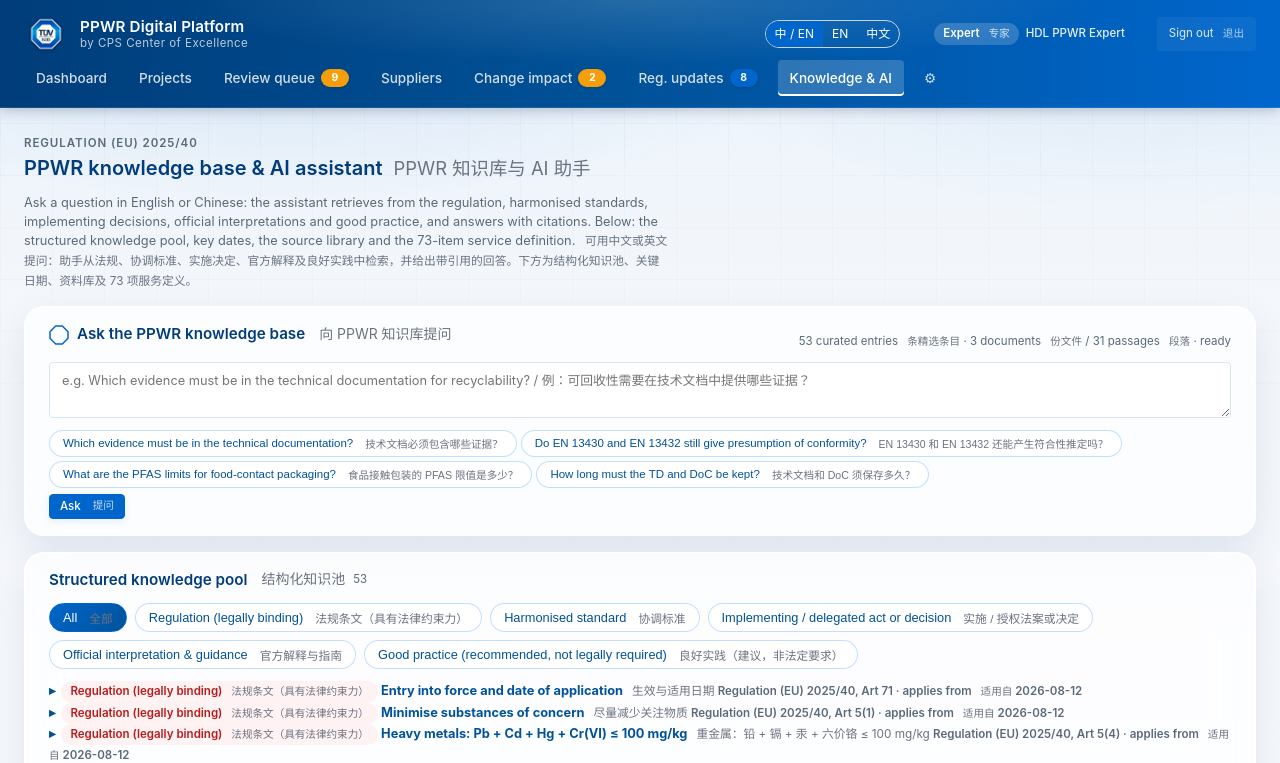
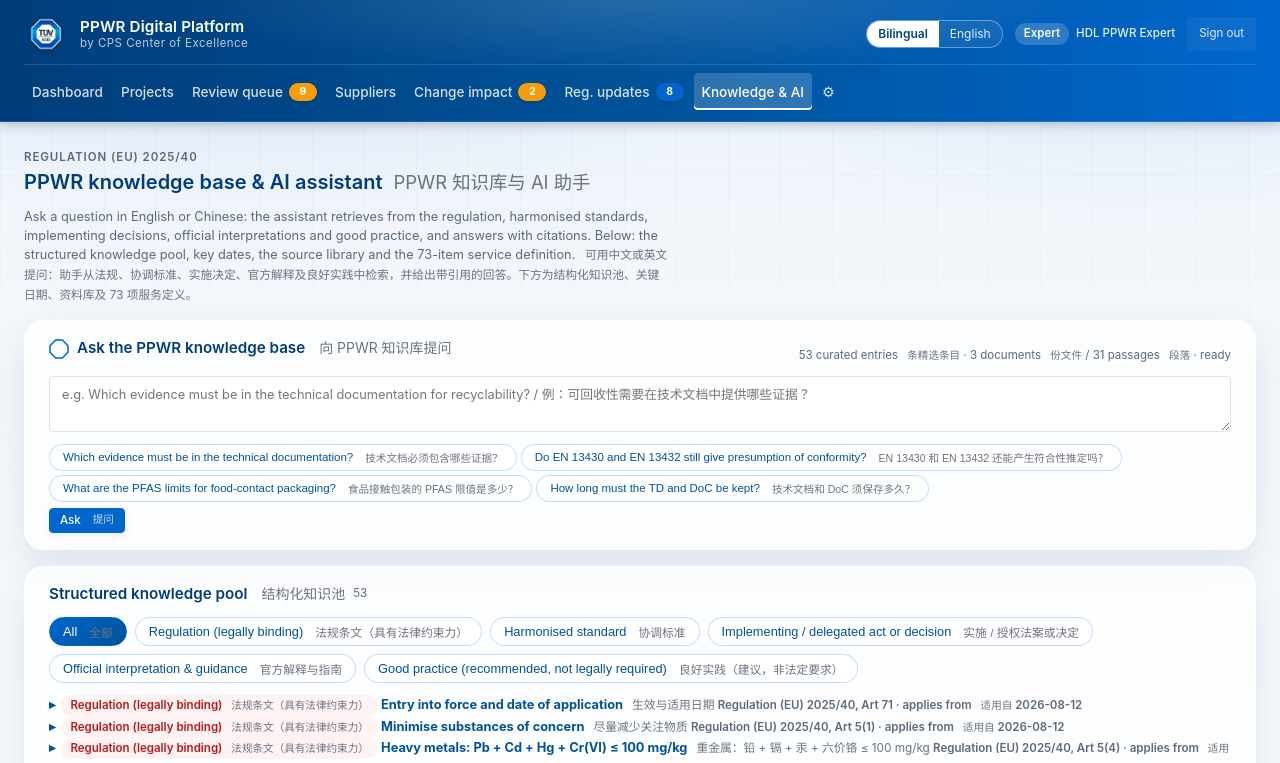
Before and after one commit to tuvsud-chengzhen-xie/PPWR_Digital_Platform, a FastAPI app: page /knowledge in a window 1280 px wide. Shown: the top 763 px of the page. Run offline with FastAPI, Linux system fonts and the light colour scheme; the visitor is signed in with stand-in values (Sample User, id 1); some libraries are stand-ins or nearby versions.

Commit message:
top bar issue fix

```diff
--- a/app/static/app.js
+++ b/app/static/app.js
@@ -6,6 +6,38 @@
    - confirm prompts, clickable table rows */
 
 (function () {
+    const topbar = document.querySelector(".topbar");
+    if (topbar) {
+        const toggle = topbar.querySelector(".nav-toggle");
+        const mobile = window.matchMedia("(max-width: 880px)");
+        const setOpen = (open) => {
+            topbar.classList.toggle("is-open", open);
+            if (toggle) {
+                toggle.setAttribute("aria-expanded", open ? "true" : "false");
+                toggle.setAttribute("aria-label", open ? "Close menu" : "Open menu");
+            }
+        };
+        if (toggle) {
+            toggle.addEventListener("click", () => setOpen(!topbar.classList.contains("is-open")));
+            document.addEventListener("keydown", (e) => {
+                if (e.key === "Escape" && topbar.classList.contains("is-open")) { setOpen(false); toggle.focus(); }
+            });
+            document.addEventListener("click", (e) => {
+                if (topbar.classList.contains("is-open") && !topbar.contains(e.target)) setOpen(false);
+            });
+            const onChange = () => { if (!mobile.matches) setOpen(false); };
+            if (mobile.addEventListener) mobile.addEventListener("change", onChange); else mobile.addListener(onChange);
+        }
+        // Sticky side rails stop below the top bar, whose height changes as the nav wraps.
+        const syncOffset = () => {
+            if (topbar.classList.contains("is-open")) return;
+            document.documentElement.style.setProperty("--sticky-top-offset", (topbar.offsetHeight + 8) + "px");
+        };
+        syncOffset();
+        if (window.ResizeObserver) new ResizeObserver(syncOffset).observe(topbar);
+        else window.addEventListener("resize", syncOffset);
+    }
+
     const params = new URLSearchParams(location.search);
     const toast = params.get("toast");
     if (toast && typeof showToast === "function") {
@@ -130,7 +162,6 @@
     const esc = (s) => String(s == null ? "" : s).replace(/[&<>"]/g, c => ({ "&": "&amp;", "<": "&lt;", ">": "&gt;", '"': "&quot;" }[c]));
     function bi(en, zh) {
         if (!zh || zh === en || LANG === "en") return esc(en);
-        if (LANG === "zh") return esc(zh);
         return esc(en) + ' <span class="zh">' + esc(zh) + "</span>";
     }
     const mark = (ok) => ok === true ? '<span class="ai-mark ok">✓</span>' : ok === false ? '<span class="ai-mark no">!</span>' : '<span class="ai-mark maybe">?</span>';
@@ -201,7 +232,7 @@
         if (data.ok === false) { out.innerHTML = `<p class="small">${esc(data.message || "Error")}</p>`; out.hidden = false; return; }
         const text = (s) => esc(s).replace(/\[S(\d+)\]/g, '<a class="cite" href="#src-$1">[S$1]</a>').replace(/\n/g, "<br>");
         let h = "";
-        if (LANG !== "zh") h += `<div class="ans-en">${text(data.en)}</div>`;
+        h += `<div class="ans-en">${text(data.en)}</div>`;
         if (LANG !== "en" && data.zh) h += `<div class="ans-zh" lang="zh">${text(data.zh)}</div>`;
         if (data.sources && data.sources.length) {
             h += `<ol class="ans-src">` + data.sources.map((s, i) =>
--- a/app/static/style.css
+++ b/app/static/style.css
@@ -38,8 +38,6 @@
     font-size: var(--font-size-xs); font-weight: var(--font-weight-medium); margin-right: 8px; white-space: nowrap; }
 .who .badge { background: rgba(255,255,255,.18); color: var(--white); }
 .signout { border: none; cursor: pointer; font: inherit; font-size: var(--font-size-xs); white-space: nowrap; }
-@media (max-width: 1180px) { .who-name { display: none; } .topnav { margin-left: 0; } }
-@media (max-width: 980px) { .topbar-inner { flex-wrap: wrap; } .topnav { order: 3; width: 100%; overflow-x: auto; } }
 
 /* ---------- buttons ---------- */
 .btn { display: inline-flex; align-items: center; gap: 6px; padding: var(--space-2) var(--space-3);
@@ -421,10 +419,6 @@
    ========================================================================== */
 .zh { color: var(--neutral-500, #6b7280); font-weight: 400; font-size: .92em; }
 .zh-block { display: block; color: var(--neutral-600, #4b5563); margin-top: 3px; font-size: .95em; }
-.topnav .zh { font-size: 11px; opacity: .75; }
-.lang-switch { display: inline-flex; border: 1px solid var(--neutral-200, #e5e7eb); border-radius: 999px; overflow: hidden; margin-right: 10px; }
-.lang-switch a { padding: 3px 9px; font-size: 12px; color: inherit; text-decoration: none; }
-.lang-switch a.is-active { background: var(--brand-600, #0066cc); color: #fff; }
 .nav-count.is-info { background: var(--brand-600, #0066cc); color: #fff; }
 
 .plain-summary { margin: 12px 0 0; padding: 10px 12px; background: var(--brand-50, #eef5fc); border-left: 3px solid var(--brand-600, #0066cc); border-radius: 6px; font-size: 14px; line-height: 1.5; }
@@ -500,11 +494,84 @@
 .impact-block h3 { font-size: 14px; margin: 0 0 4px; }
 .alert-row { padding: 6px 0; border-bottom: 1px solid var(--neutral-100, #f1f5f9); }
 .pool-entry summary { line-height: 1.6; }
-.topnav .zh, .who .zh, .signout .zh, .btn-primary .zh, .lang-switch .zh { color: inherit; opacity: .78; }
+.btn-primary .zh { color: inherit; opacity: .78; }
 .kpi-tile .kpi-label, .kpi-tile .kpi-sub { white-space: normal; text-overflow: clip; overflow: visible; }
 .level-badge { white-space: normal; line-height: 1.35; text-align: left; }
 .guide-table td:first-child { min-width: 300px; }
 .guide-table td:nth-child(3) { min-width: 170px; max-width: 220px; }
-@media (max-width: 1500px) { .topnav .zh { display: none; } }
-.lang-switch { position: relative; z-index: 5; } .lang-switch a { display: inline-block; position: relative; z-index: 6; line-height: 1.6; }
-@media (max-width: 1400px) { .topbar-inner { flex-wrap: wrap; row-gap: 4px; } .topnav { order: 3; width: 100%; overflow-x: auto; margin-left: 0; } }
+
+/* ==========================================================================
+   Top bar — English-only, responsive.
+   ≥1401px: one row (brand · nav · actions)
+   881–1400px: two rows (brand + actions / nav, wrapping — never scrolling)
+   ≤880px: brand + Menu button; nav and actions in a collapsible panel
+   ========================================================================== */
+.topbar-inner { gap: var(--space-3); min-width: 0; }
+.brand { flex: 0 0 auto; min-width: 0; }
+.brand-text { min-width: 0; }
+.brand-title, .brand-sub { white-space: nowrap; overflow: hidden; text-overflow: ellipsis; }
+.topbar-menu { flex: 1 1 auto; min-width: 0; display: flex; align-items: center; gap: var(--space-3); }
+.topnav { margin-left: 0; gap: 2px; flex-wrap: wrap; min-width: 0; }
+.topnav a { padding: var(--space-2) var(--space-2); }
+.nav-settings { font-size: 1.05em; }
+.nav-settings-text { position: absolute; width: 1px; height: 1px; overflow: hidden; clip: rect(0 0 0 0); white-space: nowrap; }
+.topbar-actions { margin-left: auto; display: flex; align-items: center; gap: var(--space-3); flex: 0 0 auto; }
+.topbar-actions .who { margin-right: 0; }
+.signout-form { display: inline-flex; margin: 0; }
+
+.lang-switch { display: inline-flex; flex: 0 0 auto; position: relative; z-index: 5; border: 1px solid rgba(255,255,255,.35);
+    border-radius: 999px; overflow: hidden; background: rgba(255,255,255,.06); }
+.lang-switch a { display: inline-block; position: relative; z-index: 6; padding: 3px 11px; font-size: 12px; line-height: 1.6;
+    color: rgba(255,255,255,.88); text-decoration: none; white-space: nowrap; }
+.lang-switch a:hover { background: rgba(255,255,255,.14); color: var(--white); text-decoration: none; }
+.lang-switch a.is-active { background: var(--white); color: var(--tuv-blue-800, #00477f); font-weight: var(--font-weight-semibold); }
+.lang-switch a:focus-visible, .topnav a:focus-visible, .signout:focus-visible, .nav-toggle:focus-visible {
+    outline: 2px solid var(--white); outline-offset: 2px; }
+
+.nav-toggle { display: none; align-items: center; gap: 8px; margin-left: auto; padding: 7px 12px; border-radius: var(--radius-sm);
+    border: 1px solid rgba(255,255,255,.35); background: rgba(255,255,255,.08); color: var(--white); font: inherit;
+    font-size: var(--font-size-sm); font-weight: var(--font-weight-medium); cursor: pointer; }
+.nav-toggle:hover { background: rgba(255,255,255,.16); }
+.nav-toggle-bars, .nav-toggle-bars::before, .nav-toggle-bars::after { display: block; width: 16px; height: 2px; border-radius: 1px;
+    background: currentColor; transition: transform var(--duration-fast, .15s), opacity var(--duration-fast, .15s); }
+.nav-toggle-bars { position: relative; }
+.nav-toggle-bars::before, .nav-toggle-bars::after { content: ""; position: absolute; left: 0; }
+.nav-toggle-bars::before { top: -5px; }
+.nav-toggle-bars::after { top: 5px; }
+.topbar.is-open .nav-toggle-bars { background: transparent; }
+.topbar.is-open .nav-toggle-bars::before { transform: translateY(5px) rotate(45deg); }
+.topbar.is-open .nav-toggle-bars::after { transform: translateY(-5px) rotate(-45deg); }
+
+@media (min-width: 1401px) and (max-width: 1599px) { .who-name { display: none; } }
+@media (max-width: 1400px) {
+    .topbar-inner { flex-wrap: wrap; row-gap: var(--space-2); }
+    .topbar-menu { display: contents; }
+    .topnav { order: 3; flex: 1 0 100%; padding-top: var(--space-2); border-top: 1px solid rgba(255,255,255,.14); }
+}
+@media (max-width: 880px) {
+    .topbar-inner { padding: var(--space-2) var(--space-4); gap: var(--space-2) var(--space-3); }
+    .brand { flex: 1 1 auto; gap: var(--space-2); }
+    .brand-logo { height: 36px; }
+    .brand-title { font-size: var(--font-size-base, 1rem); }
+    .nav-toggle { display: inline-flex; }
+    .topbar-menu { display: flex; order: 3; flex: 1 0 100%; flex-direction: column; align-items: stretch; gap: var(--space-3);
+        max-height: calc(100vh - 64px); overflow-y: auto; padding: var(--space-2) 0 var(--space-1);
+        border-top: 1px solid rgba(255,255,255,.14); }
+    html.js .topbar.has-menu:not(.is-open) .topbar-menu { display: none; }
+    .topbar:not(.has-menu) .topbar-menu { flex: 0 0 auto; order: 0; padding: 0; border-top: 0; }
+    .topbar:not(.has-menu) .topbar-actions { padding-top: 0; border-top: 0; }
+    html:not(.js) .nav-toggle { display: none; }
+    .topnav { order: 0; flex: 0 0 auto; flex-direction: column; flex-wrap: nowrap; gap: 2px; padding-top: 0; border-top: 0; }
+    .topnav a { padding: 10px 12px; justify-content: flex-start; }
+    .topnav a .nav-count { margin-left: auto; }
+    .nav-settings { font-size: inherit; }
+    .nav-settings-text { position: static; width: auto; height: auto; overflow: visible; clip: auto; }
+    .topbar-actions { margin-left: 0; flex-wrap: wrap; justify-content: space-between; gap: var(--space-2) var(--space-3);
+        padding-top: var(--space-3); border-top: 1px solid rgba(255,255,255,.14); }
+    .topbar-actions .who-name { display: inline; white-space: normal; }
+    .signout-form { margin-left: auto; }
+}
+@media (max-width: 420px) {
+    .brand-sub { display: none; }
+    .nav-toggle-text { position: absolute; width: 1px; height: 1px; overflow: hidden; clip: rect(0 0 0 0); }
+}
--- a/app/templates/base.html
+++ b/app/templates/base.html
@@ -1,19 +1,20 @@
 <!doctype html>
-<html lang="{{ 'zh' if lang == 'zh' else 'en' }}" data-lang="{{ lang }}">
+<html lang="en" data-lang="{{ lang }}">
 <head>
     <meta charset="utf-8">
     <meta name="viewport" content="width=device-width,initial-scale=1">
+    <script>document.documentElement.classList.add("js");</script>
     <title>{% block title %}{{ APP_NAME }}{% endblock %} — {{ APP_SUB }}</title>
     <link rel="icon" type="image/png" href="/static/logo.png">
     <link rel="stylesheet" href="/ds/tokens.css">
     <link rel="stylesheet" href="/ds/shell.css">
     <link rel="stylesheet" href="/ds/nudges.css">
     <link rel="stylesheet" href="/ds/ai-overlay.css">
-    <link rel="stylesheet" href="/static/style.css?v=2.1">
+    <link rel="stylesheet" href="/static/style.css?v=2.4">
 </head>
 <body>
 
-<header class="topbar">
+<header class="topbar{{ ' has-menu' if user }}">
     <div class="topbar-inner">
         <a class="brand" href="/">
             <img src="/static/logo.png" alt="TÜV SÜD" class="brand-logo">
@@ -22,36 +23,46 @@
                 <span class="brand-sub">{{ APP_SUB }}</span>
             </div>
         </a>
+        {# The top bar is English-only in every language mode. #}
+        {% if user %}
+        <button type="button" class="nav-toggle" aria-expanded="false" aria-controls="topbar-menu" aria-label="Open menu">
+            <span class="nav-toggle-bars" aria-hidden="true"></span><span class="nav-toggle-text">Menu</span>
+        </button>
+        {% endif %}
+        <div class="topbar-menu" id="topbar-menu">
             {% if user %}
             <nav class="topnav" aria-label="Main">
-            <a href="/" class="{{ 'is-active' if active == 'dashboard' }}">{{ t('Dashboard', '概览') }}</a>
-            <a href="/projects" class="{{ 'is-active' if active == 'projects' }}">{{ t('Projects', '项目') }}</a>
+                <a href="/" class="{{ 'is-active' if active == 'dashboard' }}">Dashboard</a>
+                <a href="/projects" class="{{ 'is-active' if active == 'projects' }}">Projects</a>
                 <a href="/review" class="{{ 'is-active' if active == 'review' }}"
-               title="{{ tt('Submissions waiting for AI pre-review or your decision', '等待 AI 初审或您决定的提交') if is_expert else tt('Items sent back to you for rework', '退回给您返工的条目') }}">
-                {{ t('Review queue', '审核队列') if is_expert else t('My actions', '我的待办') }}
+                   title="{{ 'Submissions waiting for AI pre-review or your decision' if is_expert else 'Items sent back to you for rework' }}">
+                    {{ 'Review queue' if is_expert else 'My actions' }}
                     {% if nav_queue %}<span class="nav-count">{{ nav_queue }}</span>{% endif %}</a>
-            <a href="/suppliers" class="{{ 'is-active' if active == 'suppliers' }}">{{ t('Suppliers', '供应商') }}</a>
-            <a href="/changes" class="{{ 'is-active' if active == 'changes' }}" title="{{ tt('Supplier and material changes and where they land', '供应商与材料变更及其影响') }}">
-                {{ t('Change impact', '变更影响') }} {% if nav_changes %}<span class="nav-count">{{ nav_changes }}</span>{% endif %}</a>
-            <a href="/updates" class="{{ 'is-active' if active == 'updates' }}" title="{{ tt('Regulatory monitoring: implementing acts, standards, guidance', '法规监控：实施法案、标准、指南') }}">
-                {{ t('Reg. updates', '法规动态') }} {% if nav_updates %}<span class="nav-count is-info">{{ nav_updates }}</span>{% endif %}</a>
-            <a href="/knowledge" class="{{ 'is-active' if active == 'knowledge' }}">{{ t('Knowledge & AI', '知识库与 AI') }}</a>
-            {% if is_expert %}<a href="/settings/ai" class="{{ 'is-active' if active == 'settings' }}" title="{{ tt('AI / LLM settings and knowledge-base index', 'AI / 大模型设置与知识库索引') }}">⚙</a>{% endif %}
+                <a href="/suppliers" class="{{ 'is-active' if active == 'suppliers' }}">Suppliers</a>
+                <a href="/changes" class="{{ 'is-active' if active == 'changes' }}" title="Supplier and material changes and where they land">
+                    Change impact {% if nav_changes %}<span class="nav-count">{{ nav_changes }}</span>{% endif %}</a>
+                <a href="/updates" class="{{ 'is-active' if active == 'updates' }}" title="Regulatory monitoring: implementing acts, standards, guidance">
+                    Reg. updates {% if nav_updates %}<span class="nav-count is-info">{{ nav_updates }}</span>{% endif %}</a>
+                <a href="/knowledge" class="{{ 'is-active' if active == 'knowledge' }}">Knowledge &amp; AI</a>
+                {% if is_expert %}<a href="/settings/ai" class="nav-settings {{ 'is-active' if active == 'settings' }}" title="AI / LLM settings and knowledge-base index" aria-label="AI settings">
+                    <span aria-hidden="true">⚙</span><span class="nav-settings-text">AI settings</span></a>{% endif %}
             </nav>
             {% endif %}
-        <span class="spacer"></span>
-        <span class="lang-switch" role="group" aria-label="Language / 语言">
-            {% for code, label in LANGS.items() %}<a href="/lang/{{ code }}" class="{{ 'is-active' if lang == code }}">{{ label }}</a>{% endfor %}
+            <div class="topbar-actions">
+                <span class="lang-switch" role="group" aria-label="Display language">
+                    {% for code, label in LANGS.items() %}<a href="/lang/{{ code }}" class="{{ 'is-active' if lang == code }}" title="{{ LANG_TITLES[code] }}"{% if lang == code %} aria-current="true"{% endif %}>{{ label }}</a>{% endfor %}
                 </span>
                 {% if user %}
                 <span class="who" title="{{ user.display_name }} — {{ 'TÜV SÜD expert: reviews, approves and issues across all clients' if is_expert else 'client account: sees only its own projects and suppliers' }}">
-            <span class="badge">{{ t('Expert', '专家') if is_expert else t('Client', '客户') }}</span>
+                    <span class="badge">{{ 'Expert' if is_expert else 'Client' }}</span>
                     <span class="who-name">{{ user.client.name if user.client else user.display_name }}</span>
                 </span>
-        <form method="post" action="/logout" style="display:inline">
-            <button type="submit" class="topnav-setup signout">{{ t('Sign out', '退出') }}</button>
+                <form method="post" action="/logout" class="signout-form">
+                    <button type="submit" class="topnav-setup signout">Sign out</button>
                 </form>
                 {% endif %}
+            </div>
+        </div>
     </div>
 </header>
 
@@ -67,7 +78,7 @@
 
 <script src="/ds/nudges.js"></script>
 <script src="/ds/ai-overlay.js"></script>
-<script src="/static/app.js?v=2.0"></script>
+<script src="/static/app.js?v=2.3"></script>
 {% block scripts %}{% endblock %}
 </body>
 </html>
--- a/app/templates/knowledge.html
+++ b/app/templates/knowledge.html
@@ -12,7 +12,7 @@
             <span class="xs muted">{{ kb_status.pool }} {{ t('curated entries', '条精选条目') }} · {{ kb_status.indexed }} {{ t('documents', '份文件') }} / {{ kb_status.chunks }} {{ t('passages', '段落') }} · {{ kb_status.state }}</span></div>
         <form class="ask" data-ask="/assistant/ask">
             <textarea name="q" rows="2" class="input" placeholder="{{ tt('e.g. Which evidence must be in the technical documentation for recyclability?', '例：可回收性需要在技术文档中提供哪些证据？') }}"></textarea>
-            <div class="sugg">{% for q in suggestions %}<button type="button" class="pill" data-q="{{ q[1] if lang == 'zh' else q[0] }}">{{ t(q[0], q[1]) }}</button>{% endfor %}</div>
+            <div class="sugg">{% for q in suggestions %}<button type="button" class="pill" data-q="{{ q[0] }}">{{ t(q[0], q[1]) }}</button>{% endfor %}</div>
             <button class="btn btn-primary btn-sm ai-btn">{{ t('Ask', '提问') }}</button>
             <div class="ask-out" hidden></div>
         </form>
--- a/docs/PPWR_User_Manual_ZH_EN.html
+++ b/docs/PPWR_User_Manual_ZH_EN.html
@@ -111,7 +111,7 @@
   <p>登录并选语言 → 创建项目 → 建立供应商材料及 BOM → 查看合规指引 → 手工填写或智能导入 → 检查填写并提交 → AI 初审 → 专家审核 → 生成并签发 → 跟进变更和法规动态。</p>
   <p class="en">Sign in and select language → create project → register suppliers/BOM → check compliance guide → enter or smart-import data → check and submit → AI pre-review → expert review → generate/issue → track changes and regulatory updates.</p>
   <div class="note">
-    平台支持“中 / EN”“EN”“中文”三种显示模式。基础章节保留英文按钮便于定位；新增功能附中英文名称，扩展目录见第 17 页。
+    平台支持 Bilingual（中英同显）与 English（仅英文）两种显示模式，顶部导航栏始终为英文。基础章节保留英文按钮便于定位；新增功能附中英文名称，扩展目录见第 17 页。
     <div class="en">The platform supports bilingual, English-only and Chinese-only display. Core chapters retain English labels; new-feature instructions include paired labels. See page 17 for the extension index.</div>
   </div>
   <div class="foot"><span>v2.0 · 2026-10-21</span><span>02 / 25</span></div>
@@ -442,8 +442,8 @@
   <p>本版依据当前工作区新增功能修订；平台配置版本仍为 0.1.0，手册 2.0 并不表示平台软件版本已改号。基础操作见第 3–16 页。</p>
   <p class="en">This revision covers new working-tree features. The configured platform version remains 0.1.0; manual version 2.0 is not a software version change. Core operations are on pages 3–16.</p>
   <h3>选择显示语言 / Select a display language</h3>
-  <p>点击顶部 <b>中 / EN</b>（默认中英同显）、<b>EN</b>（英文）或 <b>中文</b>（简体中文）。选择按浏览器会话保存；无中文译文时可能保留英文。不会自动翻译你输入的项目名称、意见或原始文件。</p>
-  <p class="en">Use the top-bar <b>中 / EN</b> (default bilingual), <b>EN</b> (English) or <b>中文</b> (Simplified Chinese) selector. The choice is stored per browser session; missing translations may remain English. User entries, comments and source files are not automatically translated.</p>
+  <p>点击顶部 <b>Bilingual</b>（默认，中英同显）或 <b>English</b>（仅英文）。顶部导航栏在两种模式下均以英文显示；窄屏（≤880 px，如平板竖屏和手机）请点击 <b>Menu</b> 按钮展开导航。选择按浏览器会话保存；无中文译文时可能仅显示英文。不会自动翻译你输入的项目名称、意见或原始文件。</p>
+  <p class="en">Use the top-bar <b>Bilingual</b> (default, English with Chinese alongside) or <b>English</b> (English only) selector. The navigation bar is always shown in English; on narrow screens (≤880 px, e.g. portrait tablets and phones) tap <b>Menu</b> to open it. The choice is stored per browser session; missing translations show English only. User entries, comments and source files are not automatically translated.</p>
   <h3>扩展目录 / Extension index</h3>
   <table class="extension-index">
     <tr><th>章节与入口 / Section &amp; entry</th><th style="width:15mm">页 / Page</th></tr>
```
Also changed, not shown: app/i18n.py (+5 -10 lines), tests/test_guidance.py (+17 -4 lines), README.md. Lines whose indentation alone changed are shown as unchanged.
